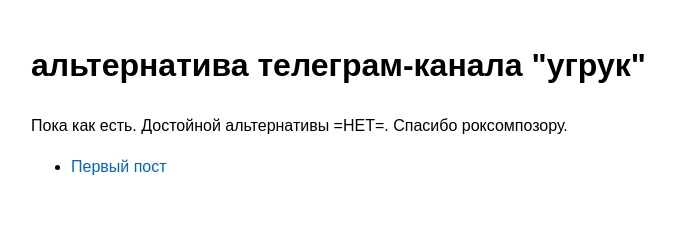
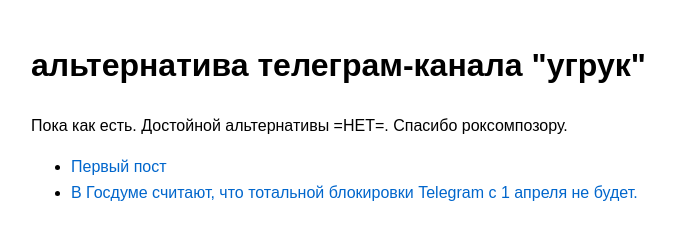
Before and after one commit to etozheygryk/ygryktg, a plain HTML site: page index.html in a window 1280 px wide. Shown: the whole page, without its empty margins (259-934 px from the left). Drawn offline with Linux system fonts and the light colour scheme.

Commit message:
Update index.html

```diff
--- a/index.html
+++ b/index.html
@@ -11,6 +11,7 @@
 
   <ul>
     <li><a href="posts/post1.html">Первый пост</a></li>
+    <li><a href="posts/post2.html">В Госдуме считают, что тотальной блокировки Telegram c 1 апреля не будет.</a></li>
   </ul>
 </body>
 </html>
```
